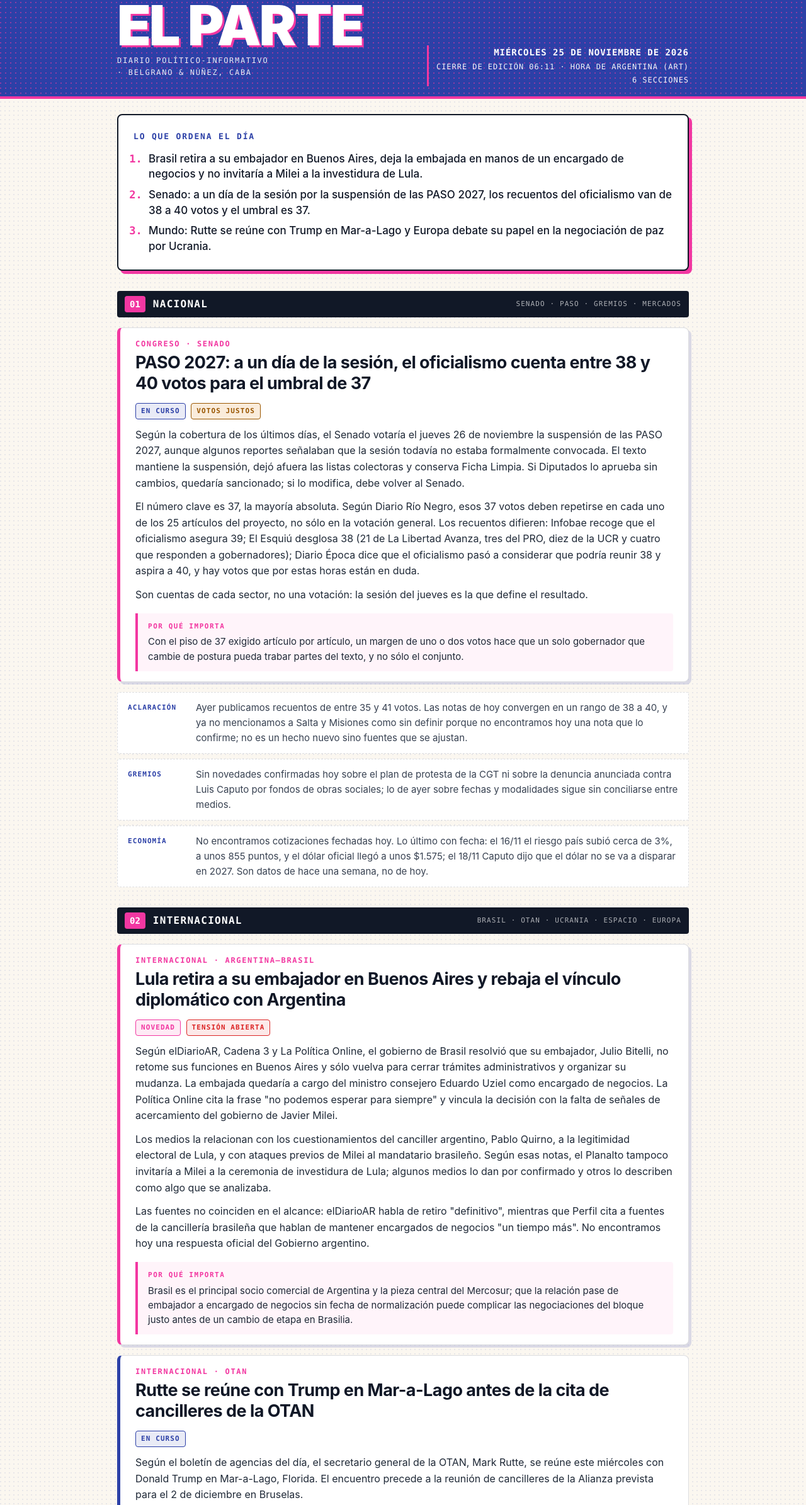
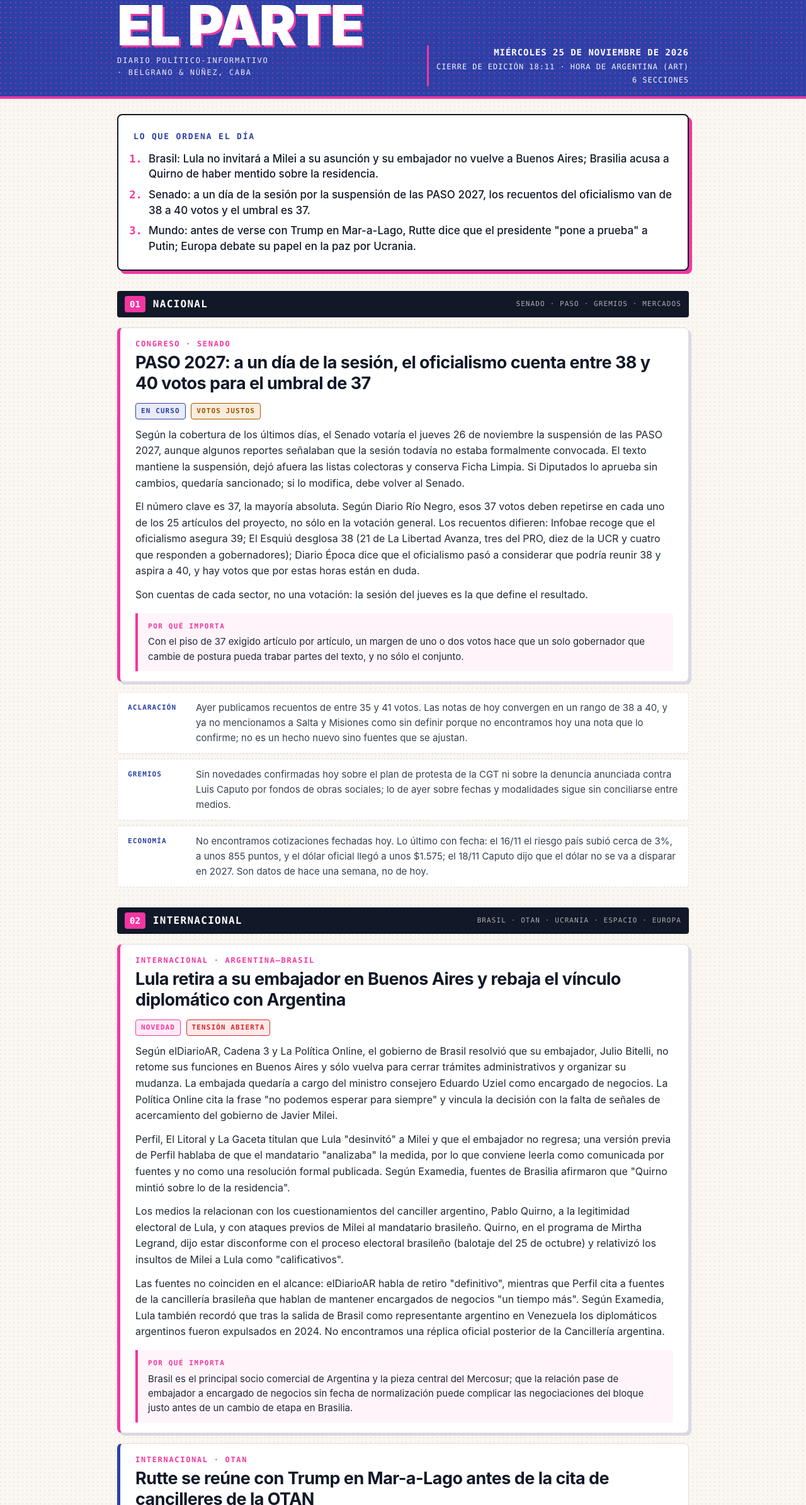
Before and after one commit to lucila-gorostiza/asdasd, a plain HTML site: page index.html in a window 1280 px wide. Shown: the part 21-2411 px from the top of the page at 63% size. Drawn offline with Linux system fonts and the light colour scheme.

Commit message:
Edición del miércoles 25 de noviembre de 2026 (actualización)
Co-Authored-By: Claude Sonnet 5.5 <noreply@anthropic.com>
Claude-Session: https://claude.ai/code/session_01TYU8mGDoFk7mdeRFt7Gty2

```diff
--- a/index.html
+++ b/index.html
@@ -320,7 +320,7 @@
       </div>
       <div class="dateblock">
         <strong>Miércoles 25 de noviembre de 2026</strong>
-        Cierre de edición 06:11 · Hora de Argentina (ART)<br>
+        Cierre de edición 18:11 · Hora de Argentina (ART)<br>
         6 secciones
       </div>
     </div>
@@ -332,9 +332,9 @@
   <div class="lede">
     <h2>Lo que ordena el día</h2>
     <ol class="index">
-      <li>Brasil retira a su embajador en Buenos Aires, deja la embajada en manos de un encargado de negocios y no invitaría a Milei a la investidura de Lula.</li>
+      <li>Brasil: Lula no invitará a Milei a su asunción y su embajador no vuelve a Buenos Aires; Brasilia acusa a Quirno de haber mentido sobre la residencia.</li>
       <li>Senado: a un día de la sesión por la suspensión de las PASO 2027, los recuentos del oficialismo van de 38 a 40 votos y el umbral es 37.</li>
-      <li>Mundo: Rutte se reúne con Trump en Mar-a-Lago y Europa debate su papel en la negociación de paz por Ucrania.</li>
+      <li>Mundo: antes de verse con Trump en Mar-a-Lago, Rutte dice que el presidente "pone a prueba" a Putin; Europa debate su papel en la paz por Ucrania.</li>
     </ol>
   </div>
 
@@ -388,8 +388,9 @@
       <span class="chip pink">Novedad</span>
       <span class="chip red">Tensión abierta</span>
       <p>Según elDiarioAR, Cadena 3 y La Política Online, el gobierno de Brasil resolvió que su embajador, Julio Bitelli, no retome sus funciones en Buenos Aires y sólo vuelva para cerrar trámites administrativos y organizar su mudanza. La embajada quedaría a cargo del ministro consejero Eduardo Uziel como encargado de negocios. La Política Online cita la frase "no podemos esperar para siempre" y vincula la decisión con la falta de señales de acercamiento del gobierno de Javier Milei.</p>
-      <p>Los medios la relacionan con los cuestionamientos del canciller argentino, Pablo Quirno, a la legitimidad electoral de Lula, y con ataques previos de Milei al mandatario brasileño. Según esas notas, el Planalto tampoco invitaría a Milei a la ceremonia de investidura de Lula; algunos medios lo dan por confirmado y otros lo describen como algo que se analizaba.</p>
-      <p>Las fuentes no coinciden en el alcance: elDiarioAR habla de retiro "definitivo", mientras que Perfil cita a fuentes de la cancillería brasileña que hablan de mantener encargados de negocios "un tiempo más". No encontramos hoy una respuesta oficial del Gobierno argentino.</p>
+      <p>Perfil, El Litoral y La Gaceta titulan que Lula "desinvitó" a Milei y que el embajador no regresa; una versión previa de Perfil hablaba de que el mandatario "analizaba" la medida, por lo que conviene leerla como comunicada por fuentes y no como una resolución formal publicada. Según Examedia, fuentes de Brasilia afirmaron que "Quirno mintió sobre lo de la residencia".</p>
+      <p>Los medios la relacionan con los cuestionamientos del canciller argentino, Pablo Quirno, a la legitimidad electoral de Lula, y con ataques previos de Milei al mandatario brasileño. Quirno, en el programa de Mirtha Legrand, dijo estar disconforme con el proceso electoral brasileño (balotaje del 25 de octubre) y relativizó los insultos de Milei a Lula como "calificativos".</p>
+      <p>Las fuentes no coinciden en el alcance: elDiarioAR habla de retiro "definitivo", mientras que Perfil cita a fuentes de la cancillería brasileña que hablan de mantener encargados de negocios "un tiempo más". Según Examedia, Lula también recordó que tras la salida de Brasil como representante argentino en Venezuela los diplomáticos argentinos fueron expulsados en 2024. No encontramos una réplica oficial posterior de la Cancillería argentina.</p>
       <div class="why">
         <span>Por qué importa</span>
         <p>Brasil es el principal socio comercial de Argentina y la pieza central del Mercosur; que la relación pase de embajador a encargado de negocios sin fecha de normalización puede complicar las negociaciones del bloque justo antes de un cambio de etapa en Brasilia.</p>
@@ -400,7 +401,7 @@
       <span class="kicker">Internacional · OTAN</span>
       <h3>Rutte se reúne con Trump en Mar-a-Lago antes de la cita de cancilleres de la OTAN</h3>
       <span class="chip blue">En curso</span>
-      <p>Según el boletín de agencias del día, el secretario general de la OTAN, Mark Rutte, se reúne este miércoles con Donald Trump en Mar-a-Lago, Florida. El encuentro precede a la reunión de cancilleres de la Alianza prevista para el 2 de diciembre en Bruselas.</p>
+      <p>Según Infobae, antes de reunirse este miércoles con Donald Trump en Mar-a-Lago, Florida, el secretario general de la OTAN, Mark Rutte, respaldó la presión del presidente sobre Vladímir Putin: dijo que Trump "lo está poniendo a prueba" cuando lo llamó "amigo" durante el encuentro de la semana pasada en China, en el marco del foro APEC. Rutte señaló que los europeos y Canadá financian equipos que EE.UU. provee a Ucrania, y recordó el objetivo de gasto en defensa del 5% del PBI. El encuentro precede a la reunión de cancilleres de la Alianza prevista para el 2 de diciembre en Bruselas.</p>
       <p>En paralelo, en Bruselas hay un debate sobre el papel de Europa en las negociaciones de paz para Ucrania, con la presidenta de la Comisión Europea, Ursula von der Leyen. No encontramos hoy el temario detallado de ninguna de las dos citas.</p>
       <div class="why">
         <span>Por qué importa</span>
@@ -550,7 +551,7 @@
     </div>
 
     <div class="colofon">
-      El Parte · Edición del miércoles 25 de noviembre de 2026 · Cierre 06:11 ART · Belgrano &amp; Núñez, Ciudad Autónoma de Buenos Aires
+      El Parte · Edición del miércoles 25 de noviembre de 2026 · Cierre 18:11 ART · Belgrano &amp; Núñez, Ciudad Autónoma de Buenos Aires
     </div>
   </div>
 </footer>
```
Also changed, not shown: cuerpo.html (+6 -5 lines).
